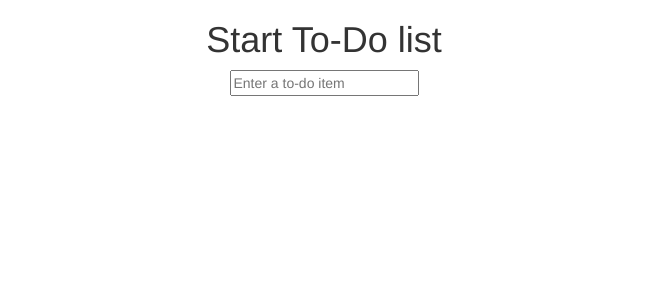
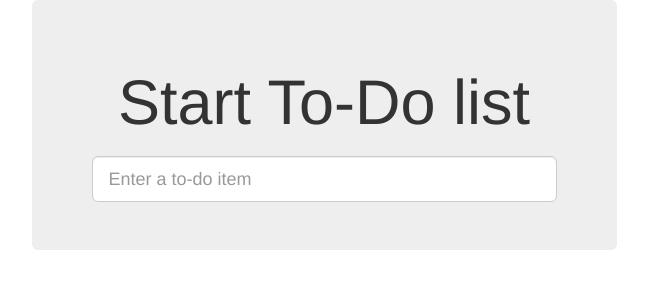
Before and after one commit to Sprexatura/tdd-django, a Django app: page / in a window 1280 px wide. Shown: the top 300 px of the page, without its empty margins (316-964 px from the left). Run offline with Django 3.2, Linux system fonts and the light colour scheme; some libraries are stand-ins or nearby versions.

Commit message:
Improving layout: Bootstrap

```diff
--- a/functional_tests/tests.py
+++ b/functional_tests/tests.py
@@ -1,9 +1,9 @@
-from django.test import LiveServerTestCase
+from django.contrib.staticfiles.testing import StaticLiveServerTestCase
 from selenium import webdriver
 from selenium.webdriver.common.keys import Keys
 
 
-class NewVisterTest(LiveServerTestCase):
+class NewVisterTest(StaticLiveServerTestCase):
     def setUp(self):
         self.browser = webdriver.Chrome()
         self.browser.implicitly_wait(3)
--- /dev/null
+++ b/lists/static/base.css
@@ -0,0 +1,3 @@
+#id_new_item {
+    margin-top: 2ex;
+}
--- a/lists/templates/base.html
+++ b/lists/templates/base.html
@@ -5,17 +5,19 @@
     <title>To-Do lists</title>
     <meta name="viewport" content="width=device-width, initial-scale=1.0">
     <link href="/static/bootstrap/css/bootstrap.min.css" rel="stylesheet" media="screen">
+    <link href="/static/base.css" rel="stylesheet" media="screen">
   </head>
 
   <body>
     <div class="container">
 
       <div class="row">
-	<div class="col-md-6 col-md-offset-3">
+	<div class="col-md-6 col-md-offset-3 jumbotron">
 	  <div class="text-center">
 	    <h1>{% block header_text %}{% endblock %}</h1>
-	    <form method="POST" action="{% block form_action %}{% endblock  %}">
+	    <form method="POST" action="{% block form_action %}{% endblock %}">
 	      <input name="item_text" id="id_new_item"
+                     class="form-control input-lg"
 		     placeholder="Enter a to-do item" />
 	      {% csrf_token %}
 	    </form>
@@ -26,7 +28,7 @@
       <div class="row">
 	<div class="col-md-6 col-md-offset-3">
 	  {% block table %}
-	  {% endblock  %}
+	  {% endblock %}
 	</div>
       </div>
     </div>
--- a/lists/templates/list.html
+++ b/lists/templates/list.html
@@ -5,7 +5,7 @@
 {% block form_action %}/lists/{{ list.id }}/add_item{% endblock %}
 
 {% block table %}
-<table id="id_list_table">
+<table id="id_list_table" class="table">
   {% for item in list.item_set.all %}
   <tr><td>{{ forloop.counter }}: {{ item.text }}</td></tr>
   {% endfor %}
```
Also changed, not shown: superlists/settings.py (+4 -3 lines), db.sqlite3.
